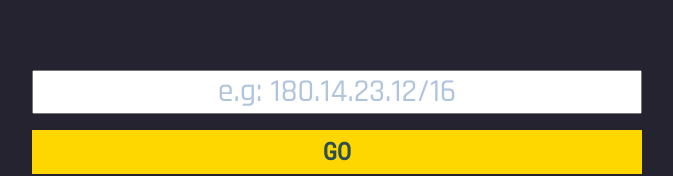
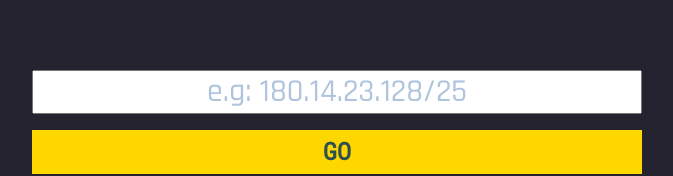
Before and after one commit to TanvirSojal/VLSM-Calculator-React, a React (Create React App) app: page / in a window 1280 px wide. Shown: the part 520-696 px from the top of the page, without its empty margins (303-976 px from the left). Built offline with nearby package versions, Linux system fonts and the light colour scheme.

Commit message:
fixed network id placeholder

```diff
--- a/src/components/home_components/IPField.jsx
+++ b/src/components/home_components/IPField.jsx
@@ -50,7 +50,7 @@ class IPField extends Component {
                                     pattern="^((25[0-5]|2[0-4][0-9]|[01]?[0-9][0-9]?)\.){3}(25[0-5]|2[0-4][0-9]|[01]?[0-9][0-9]?)(\/(3[0-2]|2[0-9]|1[0-9]|[0-9]))$"
                                     value={this.state.ip}
                                     onChange={this.handleInputChange}
-                                    required="required" name="sourceIP" placeholder="e.g: 180.14.23.12/16"/>
+                                    required="required" name="sourceIP" placeholder="e.g: 180.14.23.128/25"/>
                                 </div>
                                 <button className="ip-button">GO</button>
                             </form>
```
